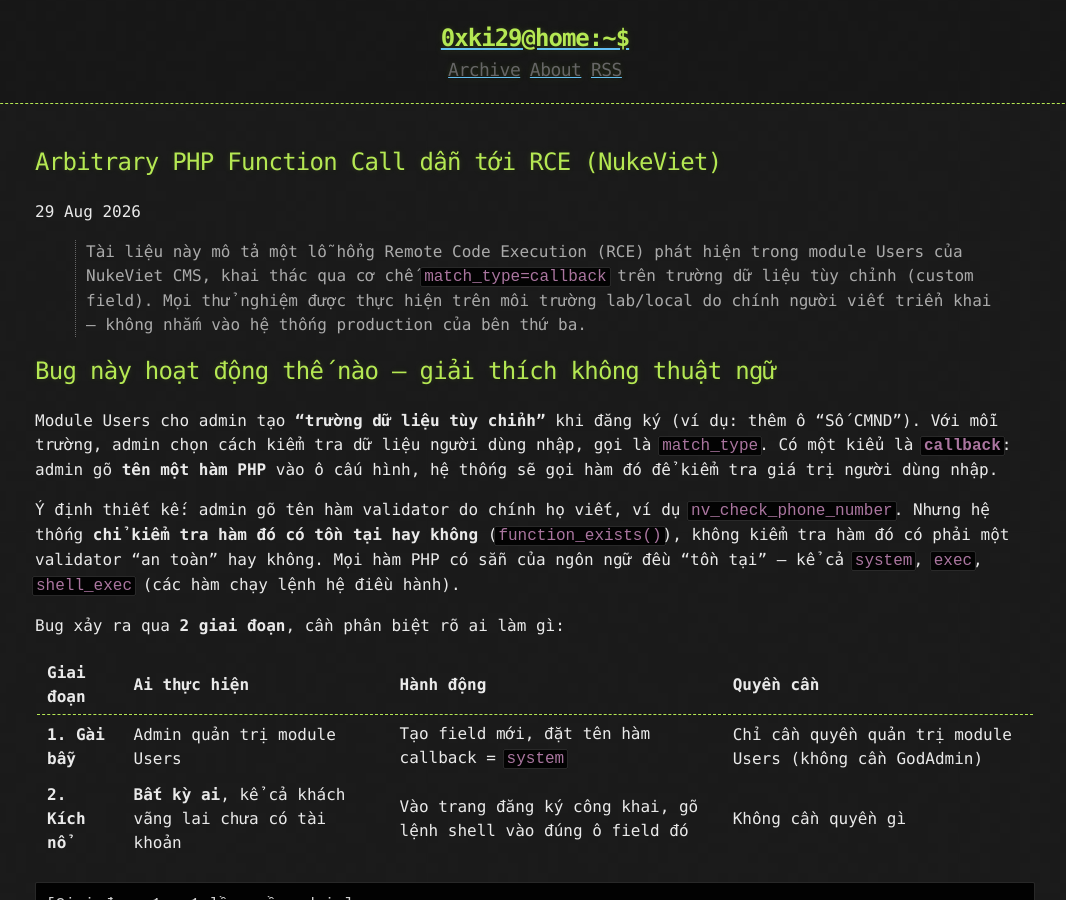
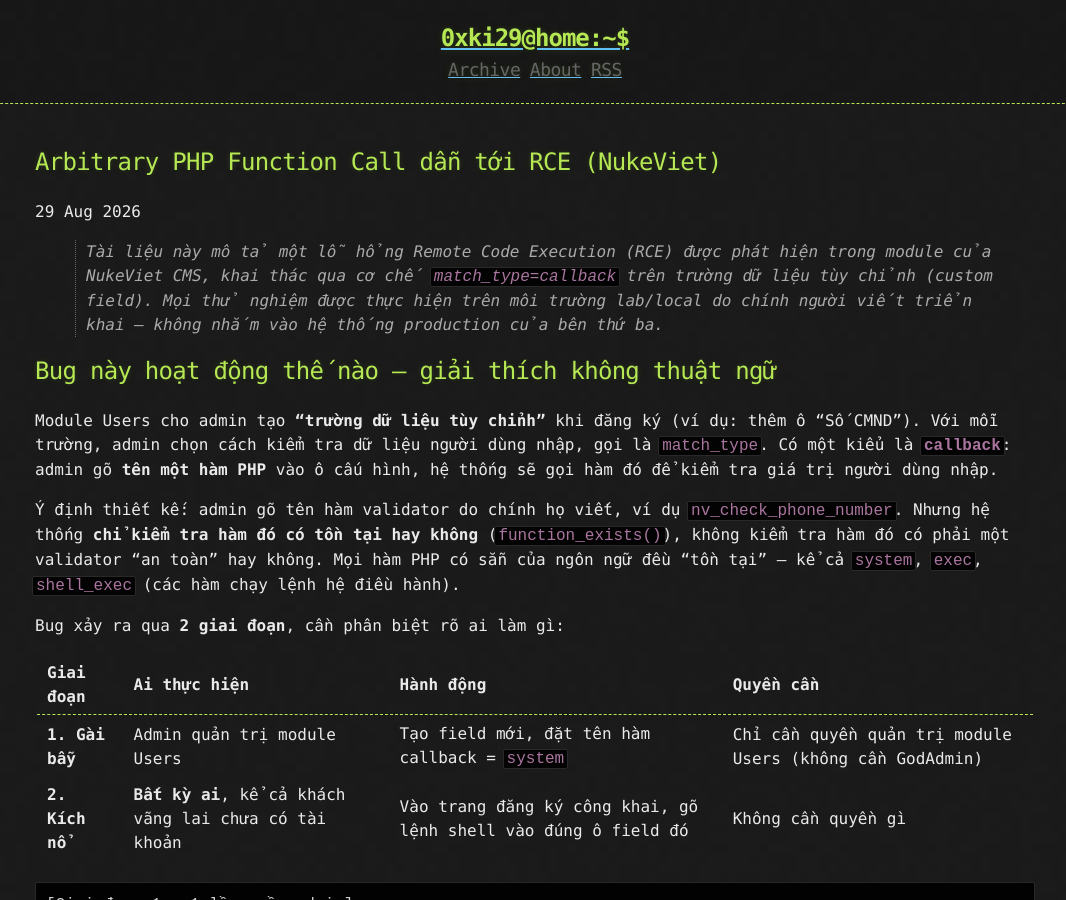
Before and after one commit to 0xki29/blog, a Jekyll site: the page built from _posts/2026-08-30-nukeviet-arbitrary-callback-rce.md, in a window 1280 px wide and 900 px high. Shown: the whole window, without its empty margins (105-1171 px from the left). Built offline with Jekyll 4.4.1, drawn with Linux system fonts in a browser that asks for light colours.

```diff
--- a/_posts/2026-08-30-nukeviet-arbitrary-callback-rce.md
+++ b/_posts/2026-08-30-nukeviet-arbitrary-callback-rce.md
@@ -5,7 +5,7 @@ date: 2026-08-30 00:00:00 +0700
 categories: [Security, PHP, RCE]
 ---
 
-> Tài liệu này mô tả một lỗ hổng Remote Code Execution (RCE) phát hiện trong module Users của NukeViet CMS, khai thác qua cơ chế `match_type=callback` trên trường dữ liệu tùy chỉnh (custom field). Mọi thử nghiệm được thực hiện trên môi trường lab/local do chính người viết triển khai — không nhắm vào hệ thống production của bên thứ ba.
+> *Tài liệu này mô tả một lỗ hổng Remote Code Execution (RCE) được phát hiện trong module của NukeViet CMS, khai thác qua cơ chế `match_type=callback` trên trường dữ liệu tùy chỉnh (custom field). Mọi thử nghiệm được thực hiện trên môi trường lab/local do chính người viết triển khai — không nhắm vào hệ thống production của bên thứ ba.*
 
 ## [](#header-0) Bug này hoạt động thế nào — giải thích không thuật ngữ
 
```
